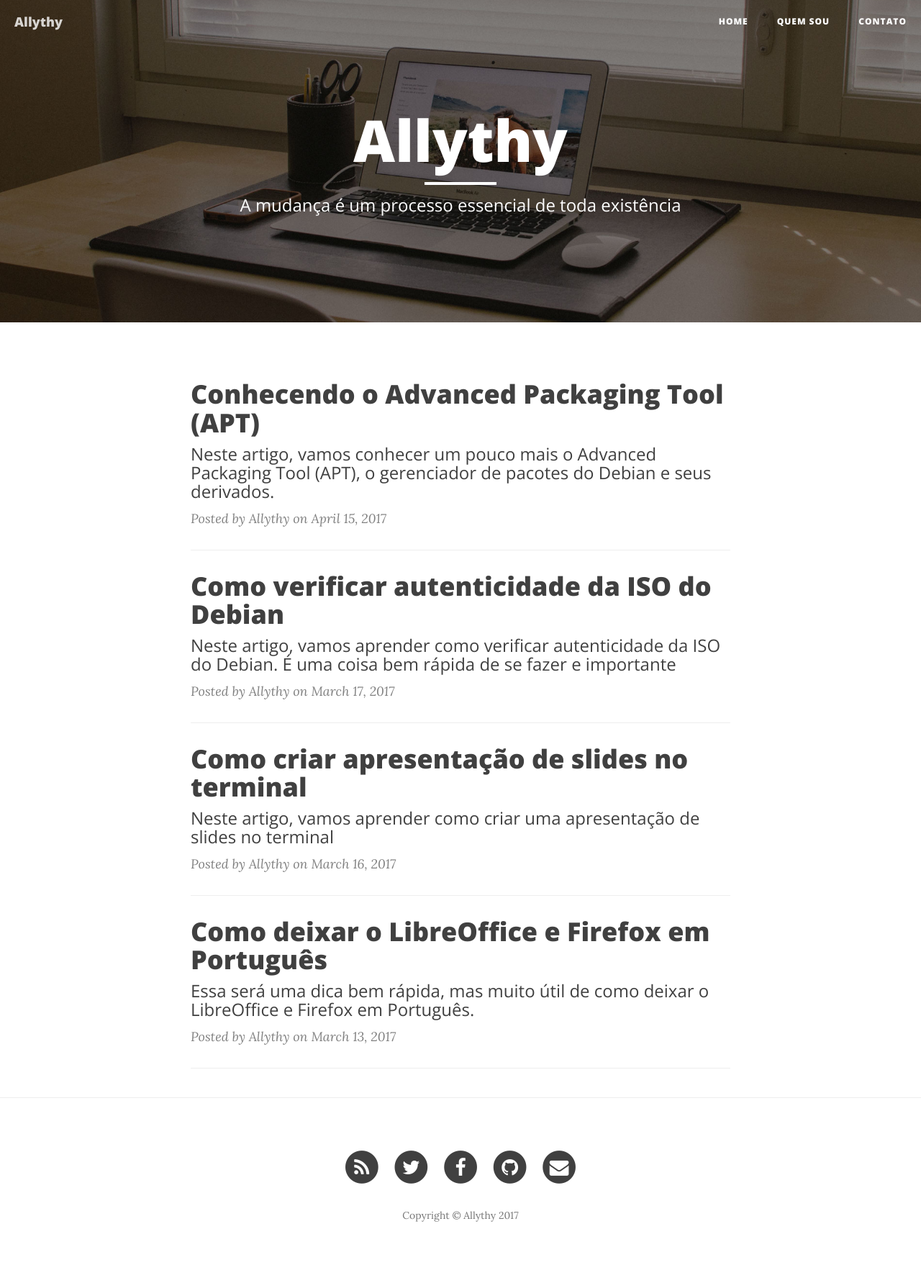
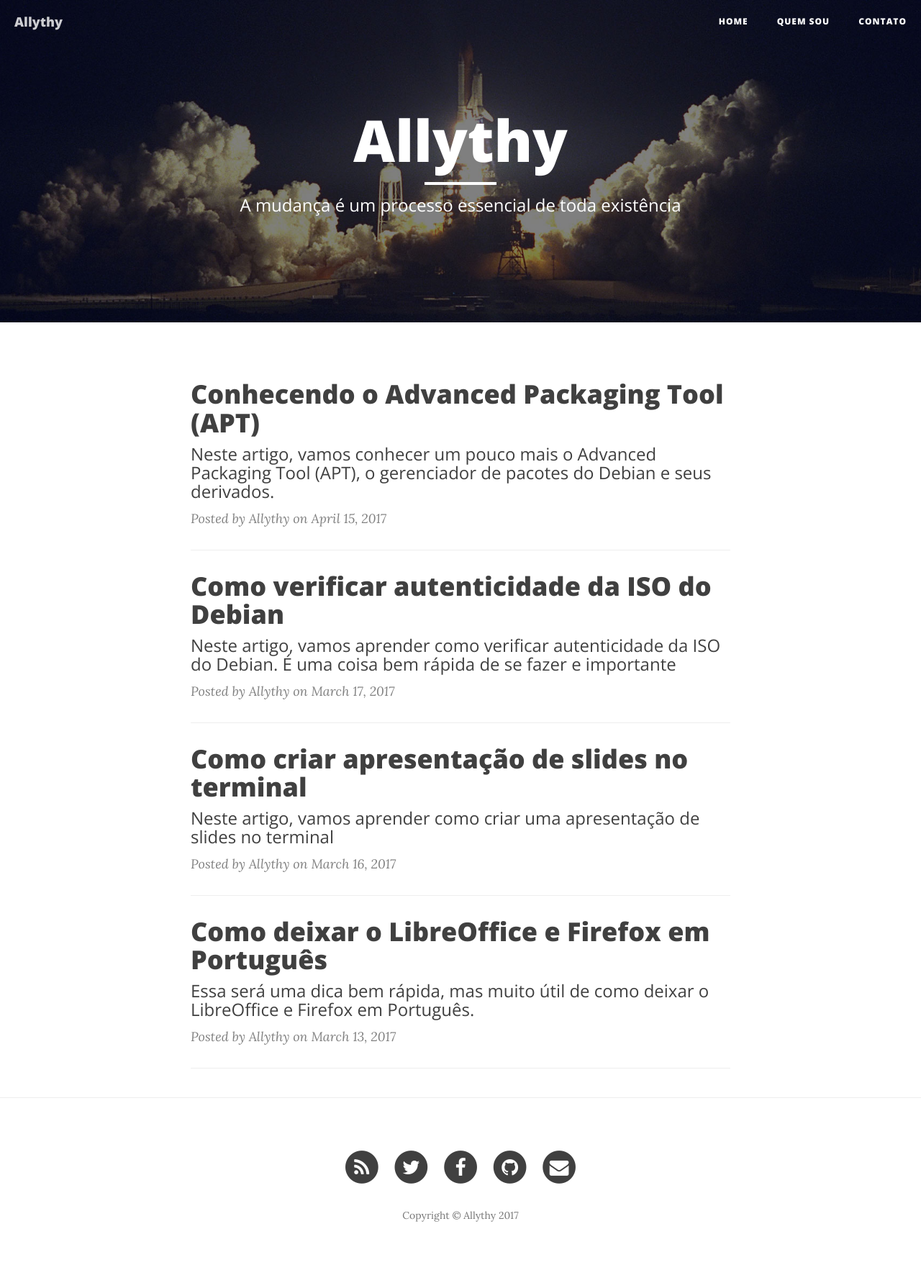
Before and after one commit to allythy/allythy.github.io, a Jekyll site: the page built from index.html, in a window 1280 px wide. Shown: the whole page at 72% size. Built offline with Jekyll 4.4.1, drawn with Linux system fonts in a browser that asks for light colours; nearby versions of some CDN libraries; the list of posts is cut into pages by our own code.

Commit message:
Alterando o fundo da home

```diff
--- a/_config.yml
+++ b/_config.yml
@@ -1,6 +1,6 @@
 # Site settings
 title: Allythy
-header-img: img/home-bg.jpg
+header-img: img/post-bg-04.jpg
 #email: your-email@yourdomain.com
 copyright_name: Allythy
 description: "Write your site description here. It will be used as your sites meta description as well!"
```
Also changed, not shown: 3 other files.
